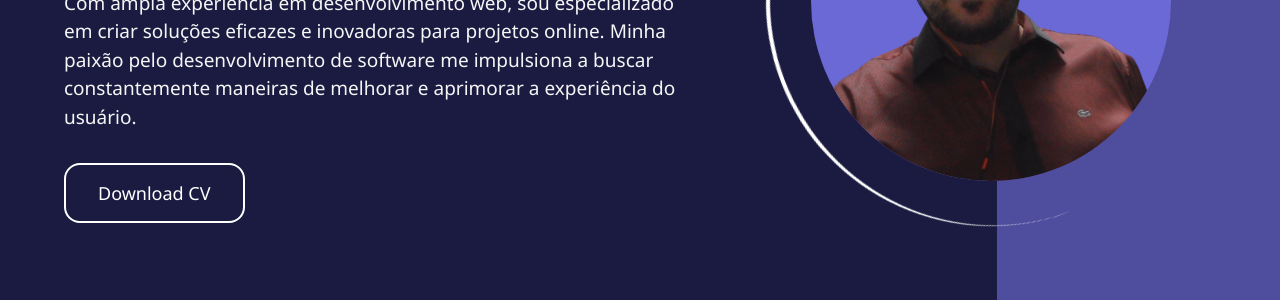
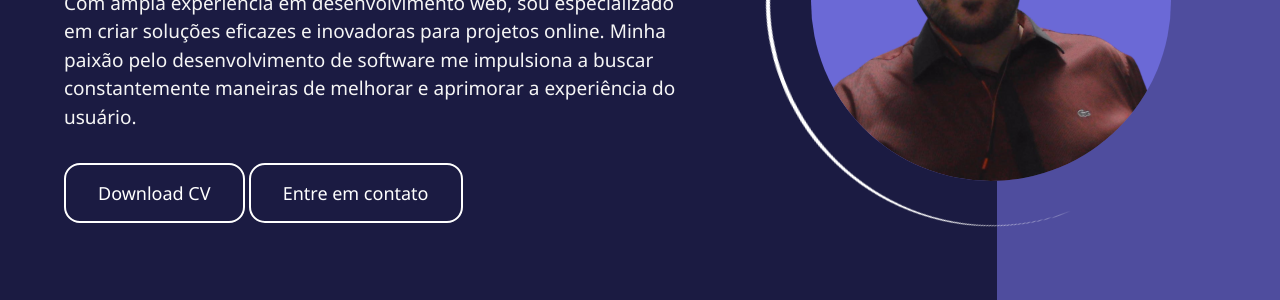
Before and after one commit to Leo-WA/Meu_potifolio, a plain HTML site: page index.html in a window 1280 px wide. Shown: the part 419-719 px from the top of the page. Drawn offline with Linux system fonts and the light colour scheme.

Commit message:
site com botão entrar em contato

```diff
--- a/index.html
+++ b/index.html
@@ -55,6 +55,7 @@
                     Com ampla experiência em desenvolvimento web, sou especializado em criar soluções eficazes e inovadoras para projetos online. Minha paixão pelo desenvolvimento de software me impulsiona a buscar constantemente maneiras de melhorar e aprimorar a experiência do usuário.
                 </p>
                 <a href="./assets/img/CV.pdf" download class="btn btn-white">Download CV</a>
+                <a href="https://wa.me/554797780819" download class="btn btn-white">Entre em contato</a>
             </div>
             <div class="header-right">
                 <div class="hero-image">
```
